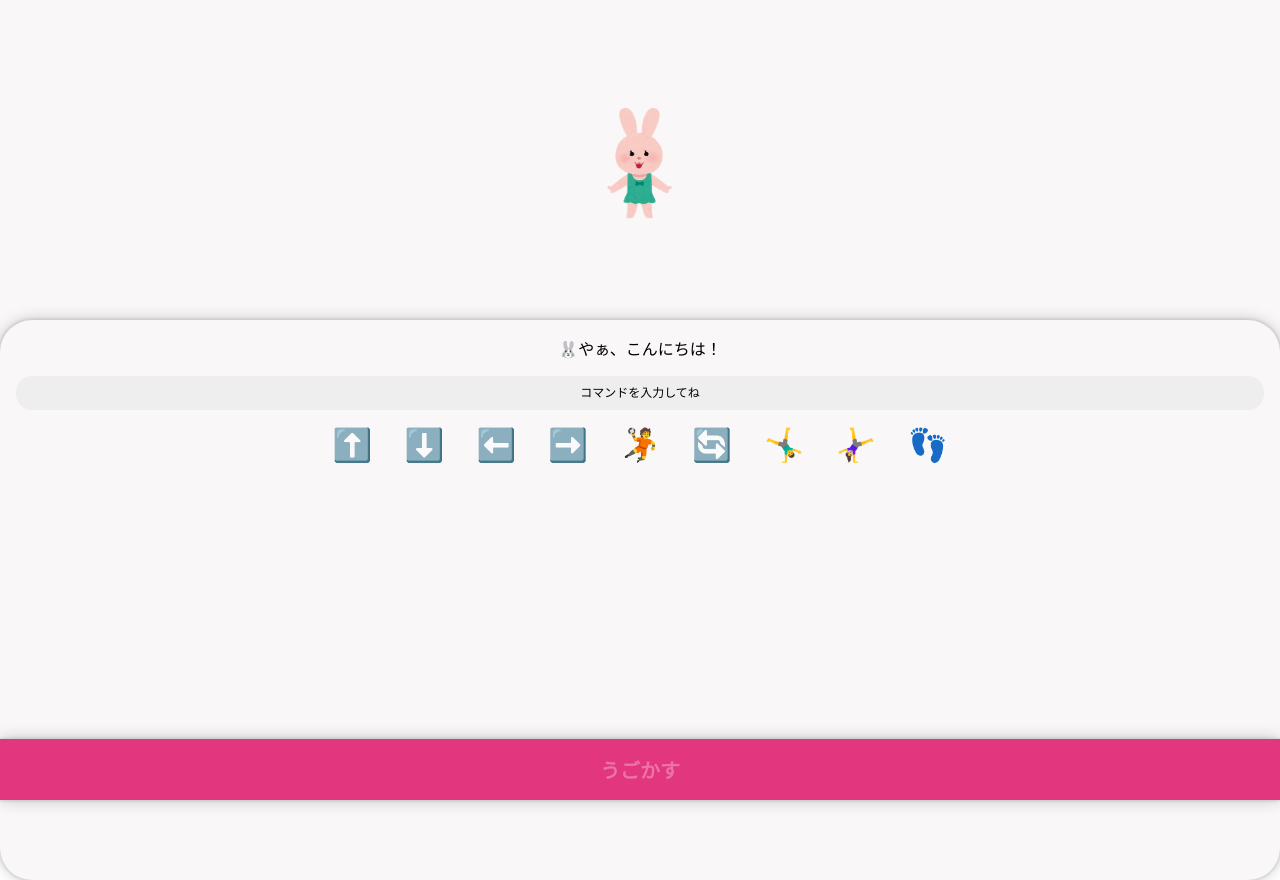
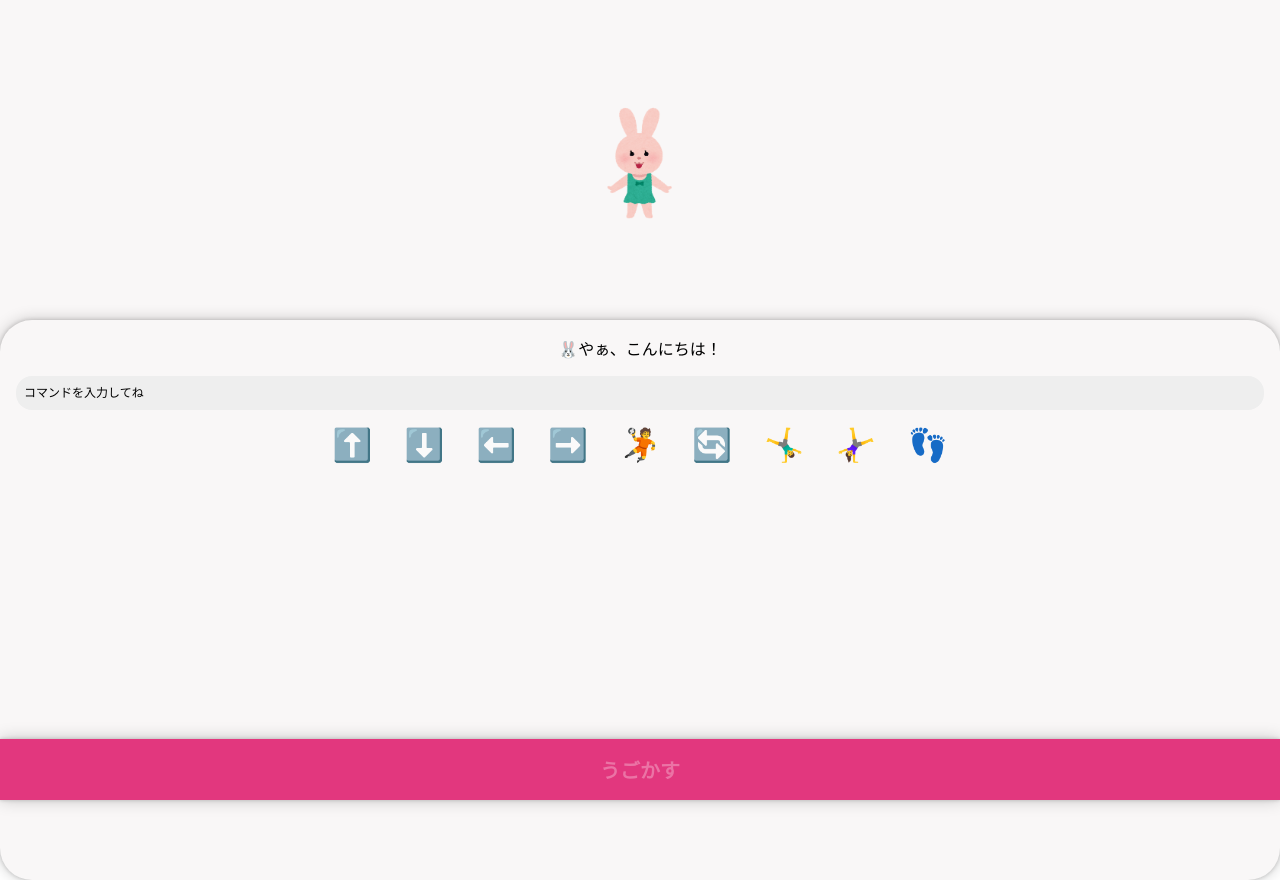
Before and after one commit to kyotar/signcode, a Vue app: page / in a window 1280 px wide. Built offline with nearby package versions, Linux system fonts and the light colour scheme.

Commit message:
アニメ微調整

```diff
--- a/src/App.vue
+++ b/src/App.vue
@@ -207,7 +207,7 @@ export default {
         case '🤾':
           poY = [`-=${ len * this.parse }px`]
           time = 400
-          ease = 'easeOutCirc'
+          ease = 'cubicBezier(0.540, -0.320, 0.540, 1.320)'
           dire = 'alternate'
           break
         case '🔄':
@@ -305,6 +305,7 @@ export default {
       background-color: $color-gray;
       display: block;
       line-height: 1.5;
+      text-align: left;
 
       &::placeholder {
         color: $color-white;
```
